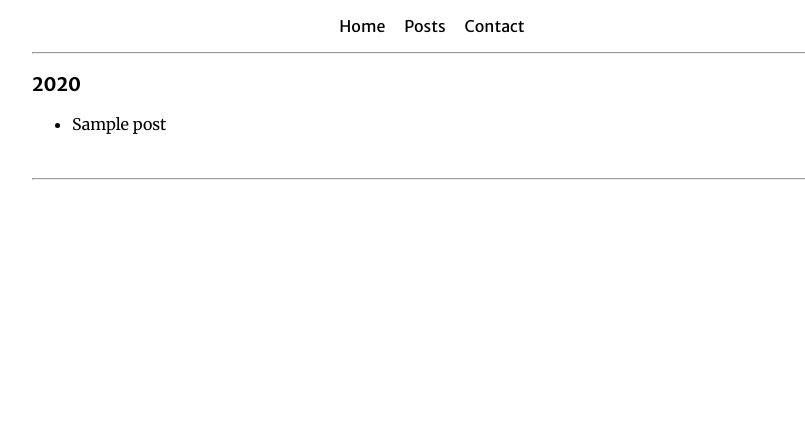
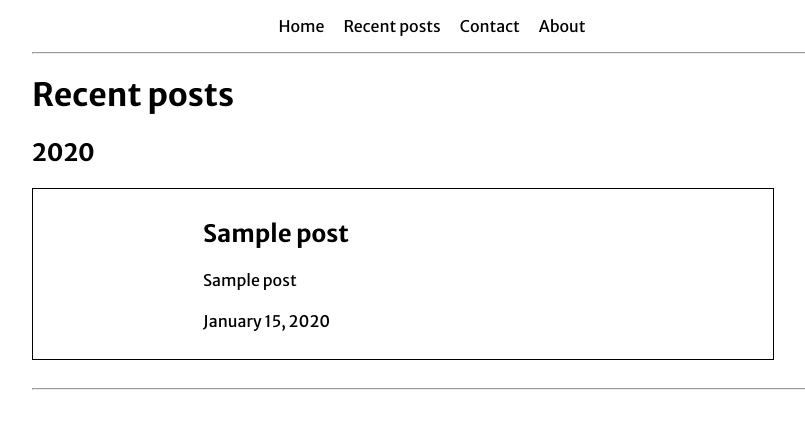
Before and after one commit to sb362/website, a Flask app: template templates/posts.html in a window 1280 px wide. Shown: the top 429 px of the page, without its empty margins (208-1013 px from the left). Run offline with Flask 2, Linux system fonts and the light colour scheme; the template is opened without the code that fills it: most values are stand-ins (such as "Sample title", 1, 10 or a date in 2020).

Commit message:
Better post list

```diff
--- a/static/styles/common.css
+++ b/static/styles/common.css
@@ -7,12 +7,10 @@
 
 main {
 	font-family: 'Merriweather', serif;
-	font-size: medium;
 }
 
 nav {
 	font-family: 'Merriweather Sans', sans-serif;
-	font-size: medium;
 
 	text-align: center;
 }
@@ -46,8 +44,3 @@
 
 	padding: 8px;
 }
-
-.post-list {
-	border-collapse: collapse;
-	box-shadow: 0 0 20px rgba(0, 0, 0, 0.15);
-}
--- /dev/null
+++ b/static/styles/posts.css
@@ -0,0 +1,47 @@
+.post-list .post {
+	display: flex;
+	flex-direction: row;
+
+	height: 150px;
+	width: 720px;
+
+	padding: 10px 10px 10px 10px;
+
+	border: 1px solid;
+}
+
+.post-list .post .description {
+	display: block;
+
+	font-family: 'Merriweather Sans', sans-serif;
+
+	padding: 0px 10px 10px 10px;
+}
+
+.post-list .post .title {
+	font-size: x-large;
+	font-weight: bold;
+}
+
+.post-list .post .subtitle {
+	font-weight: lighter;
+}
+
+.post-list .post .thumbnail {
+	display: flex;
+	flex-direction: column;
+	justify-content: center;
+	align-items: center;
+
+	height: 150px;
+	width: 150px;
+}
+
+.post-list .post .thumbnail img {
+	max-height: 150px;
+	max-width: 150px;
+
+	object-fit: cover;
+
+	position: relative;
+}
--- a/templates/common.html
+++ b/templates/common.html
@@ -3,7 +3,7 @@
   <head>
     <!--- TODO: remove dependence on googleapis, embed font manually -->
     <link href="https://fonts.googleapis.com/css2?family=Merriweather:ital,wght@0,400;0,700;1,400;1,700&display=swap" rel="stylesheet">
-    <link href="https://fonts.googleapis.com/css2?family=Merriweather+Sans:ital,wght@0,400;0,500;0,700;1,400;1,500;1,700&display=swap" rel="stylesheet">
+    <link href="https://fonts.googleapis.com/css2?family=Merriweather+Sans:ital,wght@0,300;0,400;0,600;0,700;1,300;1,400;1,600;1,700&display=swap" rel="stylesheet">
     <link href="https://fonts.googleapis.com/css2?family=Fira+Code&display=swap" rel="stylesheet">
 
     <link href="{{ url_for('static', filename='styles/common.css') }}" rel="stylesheet">
@@ -19,8 +19,9 @@
     <nav>
       <ul>
         <li><a href="/">Home</a></li>
-        <li><a href="/posts">Posts</a></li>
+        <li><a href="/posts">Recent posts</a></li>
         <li><a href="/contact">Contact</a></li>
+        <li><a href="/about">About</a></li>
       </ul>
     </nav>
 
--- a/templates/post.html
+++ b/templates/post.html
@@ -5,7 +5,7 @@
 {% endblock %}
 
 {% block head %}
-  <link href="/static/styles/post.css" rel="stylesheet">
+  <link href="{{ url_for('static', filename='styles/post.css') }}" rel="stylesheet">
 {% endblock %}
 
 {% block main %}
@@ -13,7 +13,7 @@
     <header>
       <h1><span id="title">{{ post.title }}</span></h1>
       {% if post.subtitle %}
-      <h3><span id="subtitle">{{ post.subtitle }}</span></h3>
+      <h2><span id="subtitle">{{ post.subtitle }}</span></h2>
       {% endif %}
       <hr>
     </header>
--- a/templates/posts.html
+++ b/templates/posts.html
@@ -4,25 +4,42 @@
   Posts
 {% endblock %}
 
+{% block head %}
+  <link href="{{ url_for('static', filename='styles/posts.css') }}" rel="stylesheet">
+{% endblock %}
+
 {% block main %}
-  <table class="post-list">
+  <h1>Recent posts</h1>
+
+  <div class="post-list">
       {% if not posts %}
-      <h4>Nothing here, yet.</h4>
+      <h2>Nothing here, yet.</h2>
       {% endif %}
 
       {% for post in posts if not post.unlisted %}
         {% if not loop.previtem or loop.previtem.date.strftime("%Y") != post.date.strftime("%Y") %}
-          {% if loop.previtem %}</ul>{% endif %}
-
-      <h3>{{ post.date.strftime("%Y") }}</h3>
-      <ul>
+      <h2>{{ post.date.strftime("%Y") }}</h2>
         {% endif %}
 
-      <li><a class="hidden-link" href="/{{ post.path }}">{{ post.title }}</a></li>
+      <a class="hidden-link" href="/{{ post.path }}">
+        <div class="post">
+          <div class="thumbnail">
+        {% if post.image %}
+            <img src="{{ url_for('static', filename=post.image) }}">
+        {% endif %}
+          </div>
+
+          <div class="description">
+            <h3><span class="title">{{ post.title }}</span></h3>
+
+            {% if post.subtitle %}
+              <h4><span class="subtitle">{{ post.subtitle }}</span></h4>
+            {% endif %}
+
+            <span class="date">{{ post.date.strftime("%B %d, %Y") }}</span>
+          </div>
+        </div>
+      </a>
       {% endfor %}
-
-      {% if posts %}
-      </ul>
-      {% endif %}
-  </table>
+  </div>
 {% endblock %}
```
Also changed, not shown: static/styles/post.css (+9 -1 lines).
